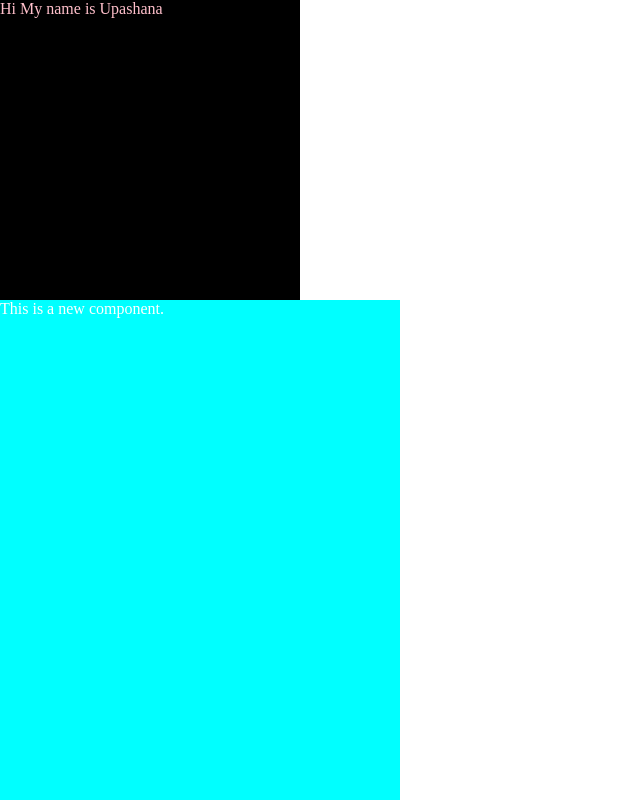
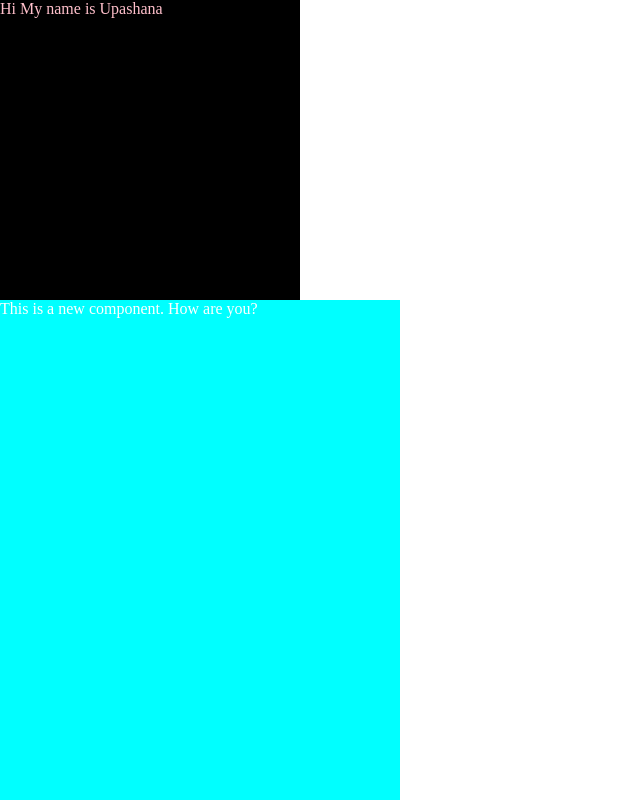
Before and after one commit to ShubhasmitMalakar/FullStack, a Next.js app: page /page2 in a window 1280 px wide. Shown: the part 818-1618 px from the top of the page, without its empty margins (0-640 px from the left). Built offline with nearby package versions, Linux system fonts and the light colour scheme.

Commit message:
Update Component1.js

```diff
--- a/src/components/Component1.js
+++ b/src/components/Component1.js
@@ -6,7 +6,7 @@ export default function Component1() {
             </div>
 
             <div className="test">
-                This is a new component.
+                This is a new component. How are you?
             </div>
         </>
     )
```
